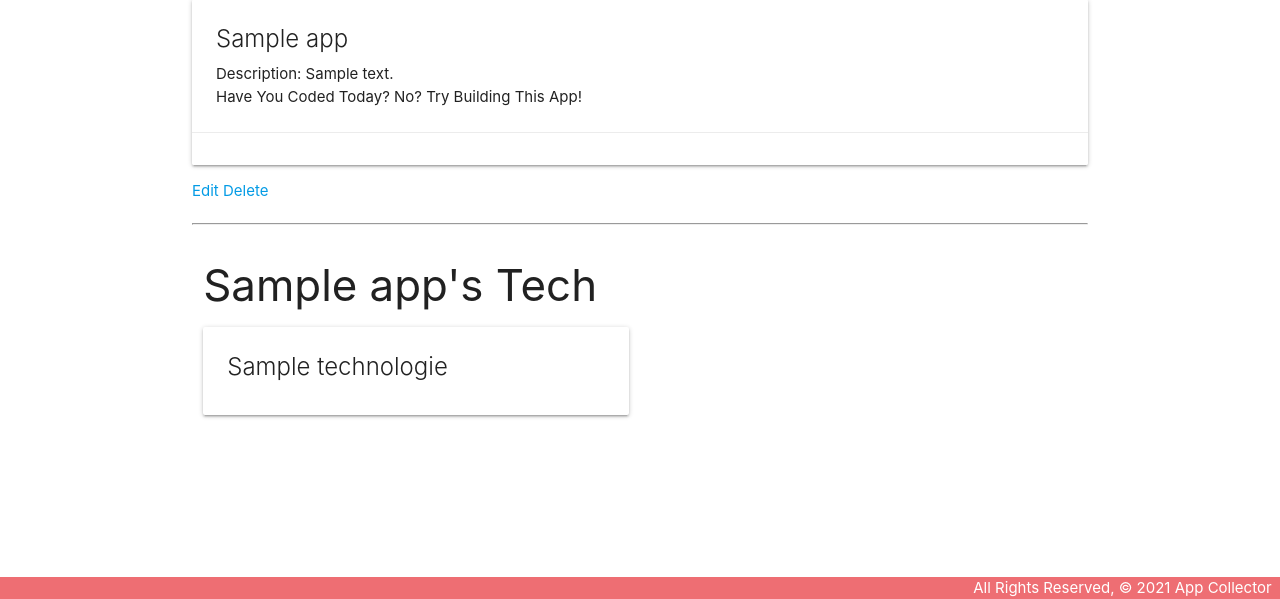
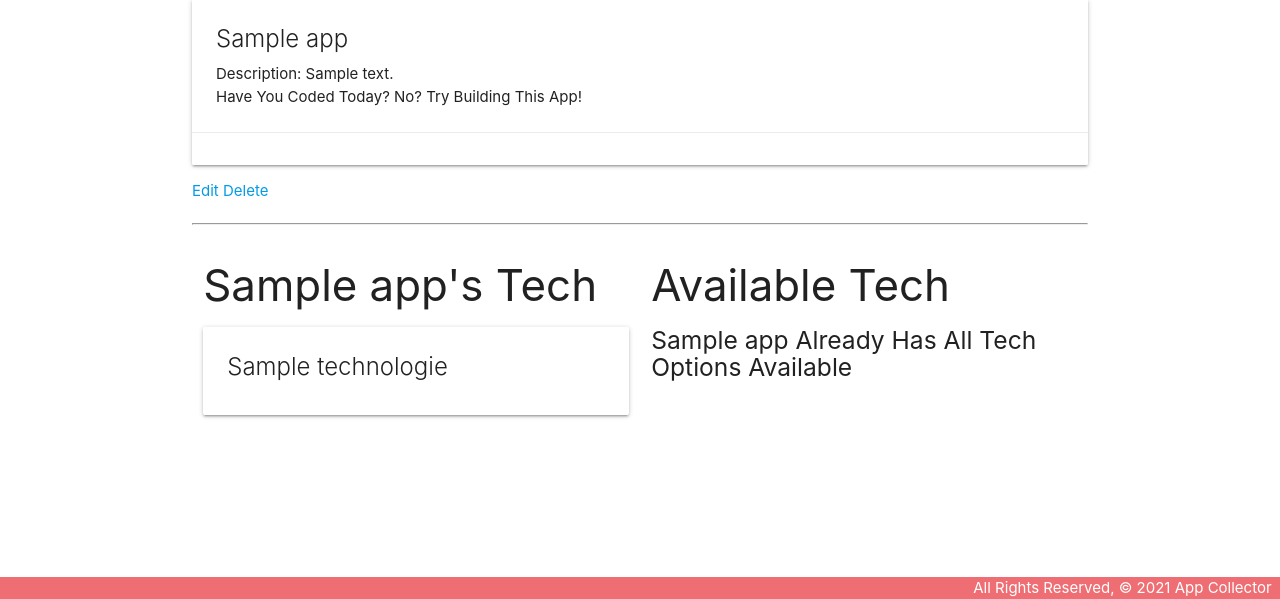
Before and after one commit to kimjane93/AppCollector, a Django app: page /apps/1/ in a window 1280 px wide. Shown: the part 201-800 px from the top of the page. Run offline with Django 3.2, Linux system fonts and the light colour scheme; tables that the repository leaves empty hold one stand-in row (values such as "Sample post").

Commit message:
restructure tech options to be buttons instead of dropdown checkboxes in order to attach action to them

```diff
--- a/main_app/templates/apps/detail.html
+++ b/main_app/templates/apps/detail.html
@@ -45,6 +45,29 @@
       {% endif %}
     </div>
 
+    <div class="col s6">
+      <h3>Available Tech</h3>
+      {% if technologies.count %}
+        {% for technologie in technologies.all %}
+          <div class="card">
+            <div class="card-content">
+              <span class="card-title">
+                {{technologie.name}}
+              </span>
+            </div>
+            <div class="card-action">
+              <form action="{% url 'assoc_technologie' app.id technologie.id %}" method="post">
+                {% csrf_token %}
+                <button type="submit" class="btn">Add</button>
+              </form>
+            </div>
+          </div>
+        {% endfor %}
+      {% else %}
+        <h5>{{app.name}} Already Has All Tech Options Available</h5>
+      {% endif %}
+    </div>
+
 
 </div>
 
--- a/main_app/templates/apps/index.html
+++ b/main_app/templates/apps/index.html
@@ -10,7 +10,7 @@
     <div class="card-content">
       <span class="card-title">{{ app.name }}</span>
       <p>Description: {{ app.description }}</p>
-      {% if app.built %}
+      {% if app.built == 'Built' %}
       <p>Cross This One Off The To Code List!</p>
       {% else %}
       <p>Have You Coded Today? No? Try Building This App!</p>
--- a/main_app/templates/main_app/technologie_list.html
+++ b/main_app/templates/main_app/technologie_list.html
@@ -3,11 +3,11 @@
 
 <h1>Tech List</h1>
 
-{% for toy in toy_list %}
+{% for technologie in technologie_list %}
   <a href="{% url 'technologies_detail' technologie.id %}">
     <div class="card">
         <div class="card-content">
-            <span class="card-title">{{ technologie.get_tech_display }}</span>
+            <span class="card-title">{{ technologie.name }}</span>
         </div>
     </div>
   </a>
--- a/main_app/urls.py
+++ b/main_app/urls.py
@@ -9,8 +9,9 @@ urlpatterns = [
     path('apps/create/', views.AppCreate.as_view(), name='apps_create'),
     path('apps/<int:pk>/update', views.AppUpdate.as_view(), name='apps_update'),
     path('apps/<int:pk>/delete', views.AppDelete.as_view(), name='apps_delete'),
+    path('apps/<int:app_id>/assoc_technologie/<int:technologie_id>/', views.assoc_technologie, name='assoc_technologie'),
     path('technologies/', views.TechnologieList.as_view(), name='technologies_index'),
     path('technologies/<int:pk>/', views.TechnologieDetail.as_view(), name='technologies_detail'),
     path('technologies/create/', views.TechnologieCreate.as_view(), name='technologies_create'),
-    path('technologies/<int:pk>/delete', views.TechnologieDelete.as_view(), name='technologies_delete')
+    path('technologies/<int:pk>/delete', views.TechnologieDelete.as_view(), name='technologies_delete'),
 ]
--- a/main_app/views.py
+++ b/main_app/views.py
@@ -17,8 +17,16 @@ def apps_index(request):
 
 def apps_detail(request, app_id):
     app = App.objects.get(id=app_id)
+    technologies_app_doesnt_have = Technologie.objects.exclude(id__in = app.tech.all().values_list('id'))
+    return render(request, 'apps/detail.html', {
+    'app': app, 'technologies': technologies_app_doesnt_have,
+    # Add the toys to be displayed
+    })
     return render(request, 'apps/detail.html', {'app': app})
 
+def assoc_technologie(request, app_id, technologie_id):
+    App.objects.get(id=app_id).tech.add(technologie_id)
+    return redirect('detail', app_id=app_id)
 
 class AppCreate(CreateView):
     model = App
@@ -26,7 +34,7 @@ class AppCreate(CreateView):
 
 class AppUpdate(UpdateView):
     model = App
-    fields = '__all__'
+    fields = ['name', 'description', 'built']
 
 class AppDelete(DeleteView):
     model = App
```
